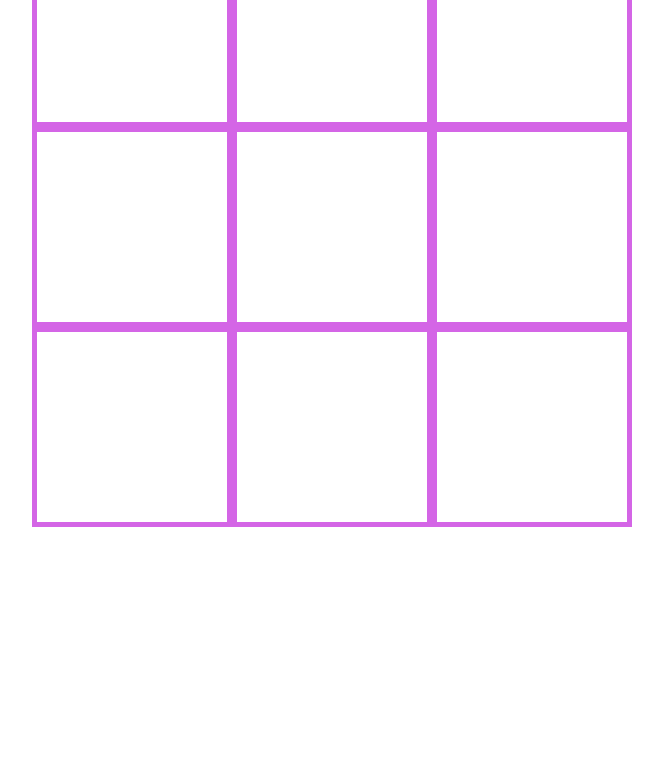
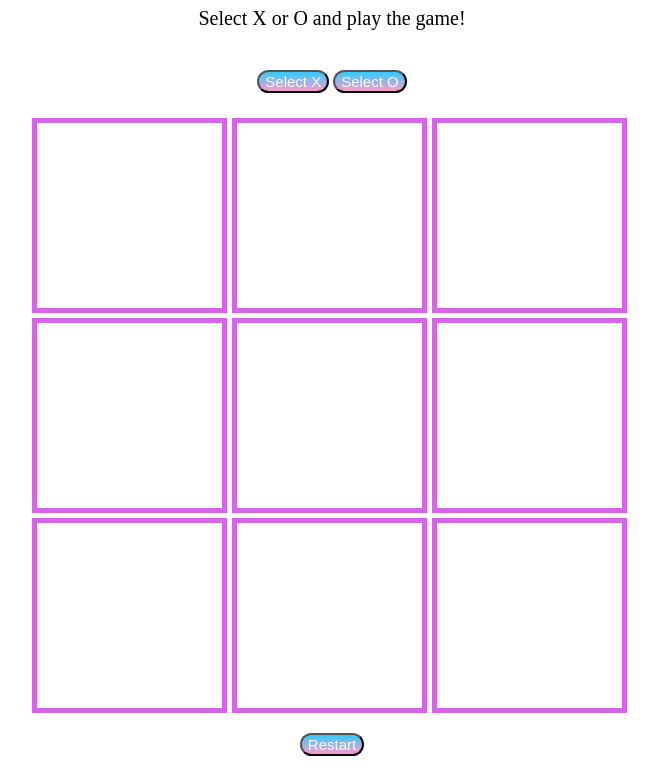
Before and after one commit to shelleyyz/tic-tac-toe, a plain HTML site: page index.html in a window 1280 px wide. Shown: the part 81-865 px from the top of the page, without its empty margins (308-971 px from the left). Before the commit the page ends 800 px from the top, so only its background shows below. Drawn offline with Linux system fonts and the light colour scheme.

Commit message:
saving changes

```diff
--- a/css/style.css
+++ b/css/style.css
@@ -3,8 +3,16 @@
   max-width: 960px;
   display: flex;
   justify-content: center;
+}
 
+body {
+  text-align: center;
 }
+
+p {
+  font-size: 15pt;
+}
+
 
 .gameboard {
   display: grid;
@@ -14,4 +22,17 @@
 
 .box {
   border: 5px solid rgb(212, 101, 230);
+  font-size: 40pt;
+  padding-top: 50px;
+  margin: 5px 5px 0 0;
 }
+
+button {
+  margin: 20px 0 20px 0;
+  background: #eb94d0;
+  border-radius: 28px;
+  font-family: Arial;
+  font-size: 15px;
+  color: #fafafa;
+  background: linear-gradient(to bottom, #33ccff 0%, #ff99cc 100%)
+}
--- a/index.html
+++ b/index.html
@@ -13,6 +13,12 @@
 <div id="container">
 <!-- creating tic tac toe board using CSS grid -->
   <main>
+    <h1>Tic Tac Toe</h1>
+    <p>Select X or O and play the game!</p>
+      <div>
+        <button id="SelectX">Select X</button>
+        <button id="SelectO">Select O</button>
+      </div>
     <div class="gameboard"> <!-- grid container -->
       <div class="box" id="1"></div> <!-- grid items -->
       <div class="box" id="2"></div>
@@ -24,6 +30,9 @@
       <div class="box" id="8"></div>
       <div class="box" id="9"></div>
     </div>
+    <div>
+      <button id="restart">Restart</button>
+    </div>
 </div>
 </main>
 </body>
--- a/js/main.js
+++ b/js/main.js
@@ -5,15 +5,52 @@
 
 //create function for user clicking a cell
 //create function to check for match & game over
-//
 
 console.log('testing');
 
+let switchPlayer = true;
 
 const board = [0,0,0,0,0,0,0,0,0];
+//Initiate the game
 
-const playerSwitch = true;
 
-const playTurn = function(number) {
-  board[number] = "x"; //number
+
+//Keep track of whose turn it is
+
+//Create players
+
+
+const playerOne = function(index) {
+  board[index] = "X";
 }
+
+const playerTwo = function(index) {
+  board[index] = "O";
+}
+
+const playTurn = function(index) {
+  if (switchPlayer === true) {
+    playerOne(index);
+    switchPlayer = false;
+  } else {
+    playerTwo(index);
+    switchPlayer = true;
+  };
+}
+
+//create function to check whether a player has won
+//create a function for when a cell is clicked
+//create a function for restart the game
+//create a function to load the game up
+
+const checkForMatch = function() {
+
+}
+
+//create function to check whether
+//
+// $(document).ready(function() {
+//
+//
+//
+// }
```
